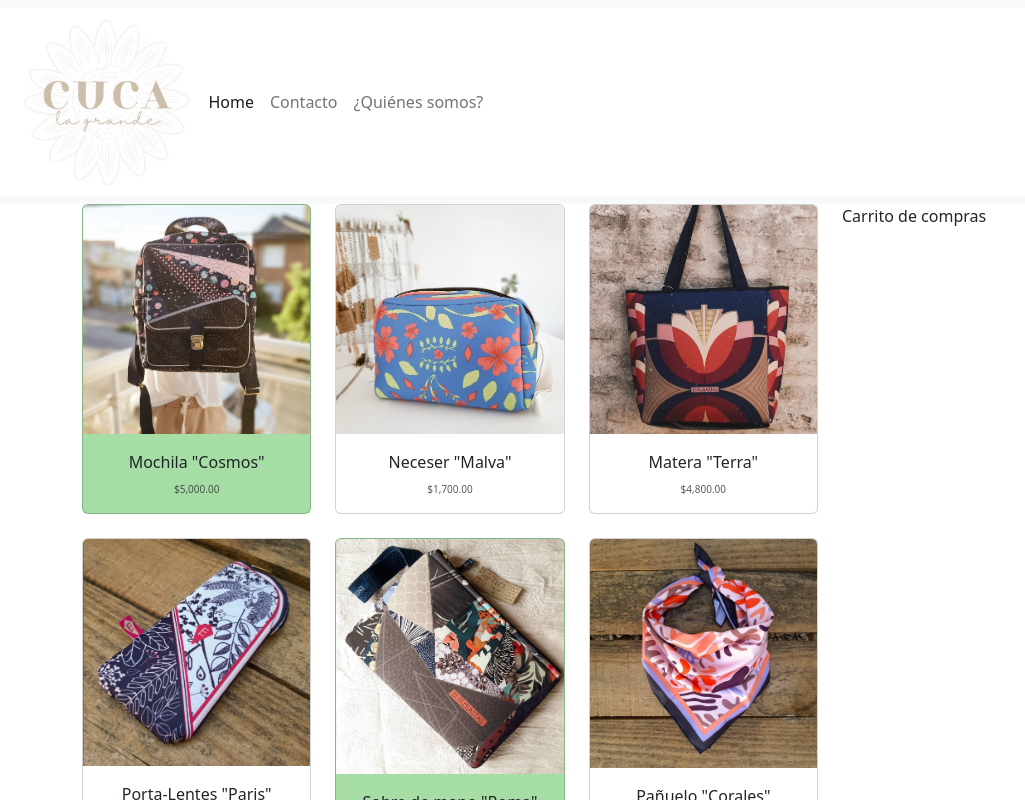
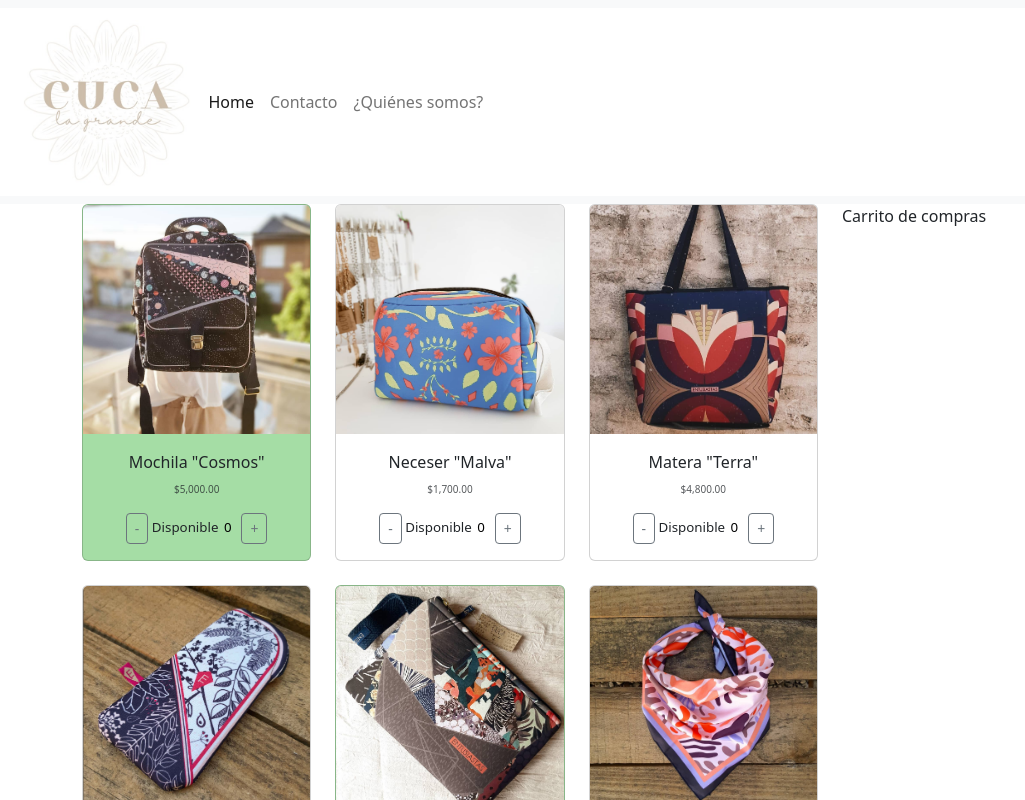
Before and after one commit to FlorenciaPetruzzella/Cuca_Angular, an Angular app: page / in a window 1280 px wide. Shown: the top 800 px of the page, without its empty margins (0-1025 px from the left). Built offline with nearby package versions, Linux system fonts and the light colour scheme.

Commit message:
Se agregaron funciones a los botones

```diff
--- a/src/app/app.module.ts
+++ b/src/app/app.module.ts
@@ -5,6 +5,8 @@ import { AppRoutingModule } from './app-routing.module';
 import { AppComponent } from './app.component';
 import { ProductListComponent } from './product-list/product-list.component';
 import { CaptionComponent } from './caption/caption.component';
+
+import { FormsModule } from '@angular/forms';
 
 @NgModule({
   declarations: [
@@ -14,7 +16,8 @@ import { CaptionComponent } from './caption/caption.component';
   ],
   imports: [
     BrowserModule,
-    AppRoutingModule
+    AppRoutingModule,
+    FormsModule,
   ],
   providers: [],
   bootstrap: [AppComponent]
--- a/src/app/product-list/Product.ts
+++ b/src/app/product-list/Product.ts
@@ -5,4 +5,5 @@ export interface Product {
     price: number;
     stock: number;
     clearance: boolean;
+    quantity: number;
 }
--- a/src/app/product-list/product-list.component.html
+++ b/src/app/product-list/product-list.component.html
@@ -1,4 +1,4 @@
-<div class="row row-cols-1 row-cols-md-3 g-4" >
+<div class="row row-cols-1 row-cols-md-3 g-4">
   <div class="col" *ngFor="let product of products">
     <div class="card" [ngClass]="{'clearance' : product.clearance}">
       <img [src]="product.image" class="card-img-top" [alt]="product.name">
@@ -6,6 +6,14 @@
         <p class="card-title">{{product.type}} "{{product.name}}" </p>
         <p class="card-text">{{product.price | currency}}</p>
         <p *ngIf="product.stock<=0" class="card-text badge rounded-pill text-bg-secondary">Sin stock</p>
+        <div class="stock-buy" *ngIf="product.stock>0">
+          <button class="btn btn-outline-secondary btn-sm" (click)="downQuantity(product)">-</button>
+            Disponible
+            <input type="text" style="width: 10%; border: none; background: none;"
+              [(ngModel)]="product.quantity">
+               <!--dentro de input pero no anda (keyup)="changeQuantity($event, product)"-->
+          <button class="btn btn-outline-secondary btn-sm" (click)="upQuantity(product)">+</button>
+        </div>
       </div>
     </div>
   </div>
--- a/src/app/product-list/product-list.component.scss
+++ b/src/app/product-list/product-list.component.scss
@@ -10,3 +10,7 @@
 .card-body {
   text-align: center;
 }
+
+.stock-buy{
+   font-size: smaller;
+}
--- a/src/app/product-list/product-list.component.ts
+++ b/src/app/product-list/product-list.component.ts
@@ -16,6 +16,7 @@ export class ProductListComponent {
       price: 5000,
       stock: 1,
       clearance: true,
+      quantity: 0,
     },
     {
       image:"assets/img/cartuchera_malva.png",
@@ -24,6 +25,7 @@ export class ProductListComponent {
       price: 1700,
       stock: 2,
       clearance: false,
+      quantity: 0,
     },
     {
       image:"assets/img/matera_terra.png",
@@ -32,6 +34,7 @@ export class ProductListComponent {
       price: 4800,
       stock: 1,
       clearance: false,
+      quantity: 0,
     },
     {
       image:"assets/img/portalente_paris.png",
@@ -40,6 +43,7 @@ export class ProductListComponent {
       price: 1350,
       stock: 0,
       clearance: false,
+      quantity: 0,
     },
     {
       image:"assets/img/sobre_roma.png",
@@ -48,6 +52,7 @@ export class ProductListComponent {
       price: 2200,
       stock: 2,
       clearance: true,
+      quantity: 0,
     },
     {
       image:"assets/img/panuelo_corales.png",
@@ -56,7 +61,22 @@ export class ProductListComponent {
       price: 1250,
       stock: 2,
       clearance: false,
+      quantity: 0,
     }
   ]
 
+  upQuantity(product:Product): void {
+    if (product.quantity < product.stock)
+    product.quantity++;
+  }
+
+  downQuantity(product:Product): void {
+    if (product.quantity>0)
+    product.quantity--;
+  }
+
+  /*changeQuantity(event, product:Product): void {
+    console.log(event);
+  }*/
+
 }
```
